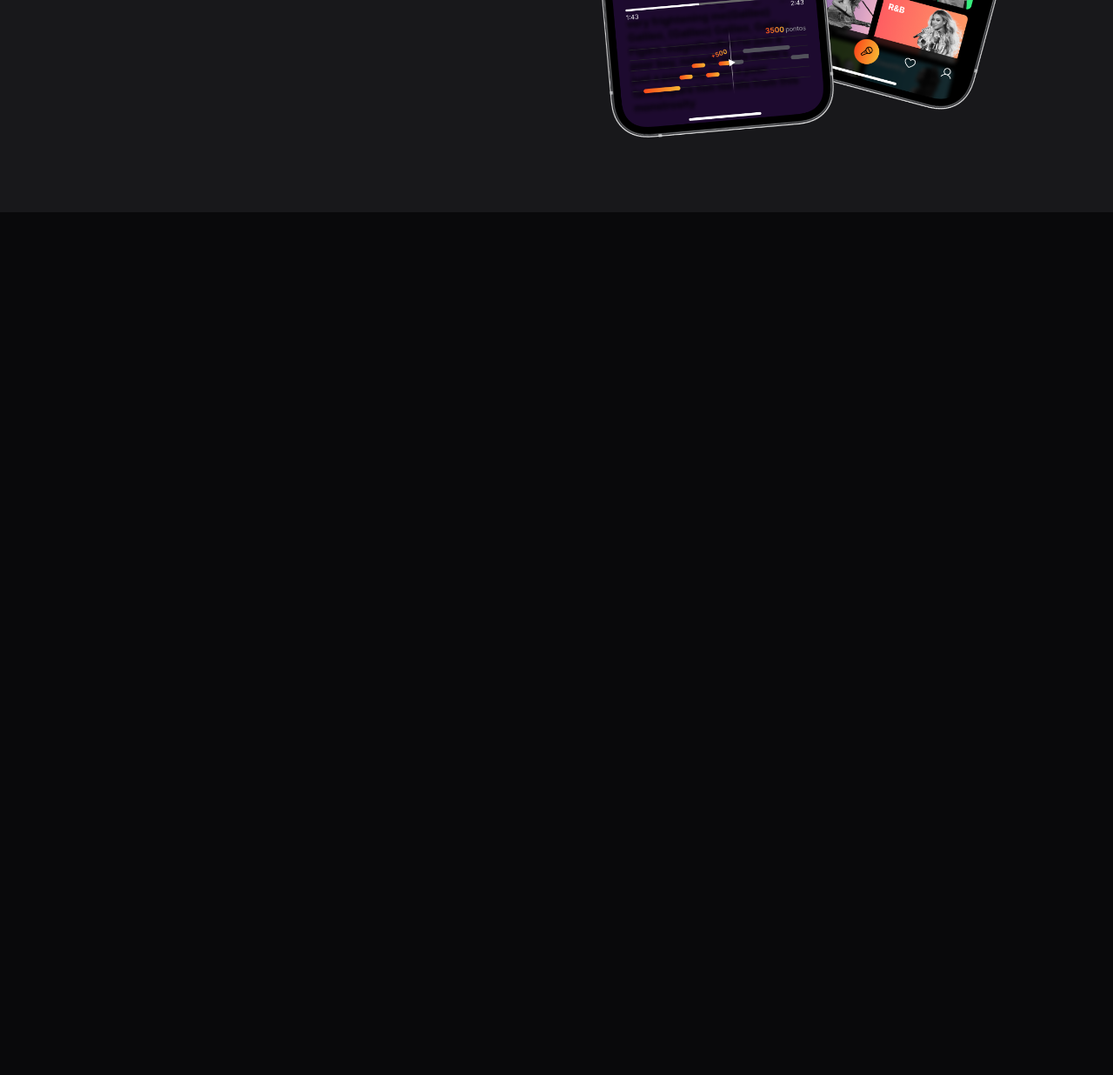
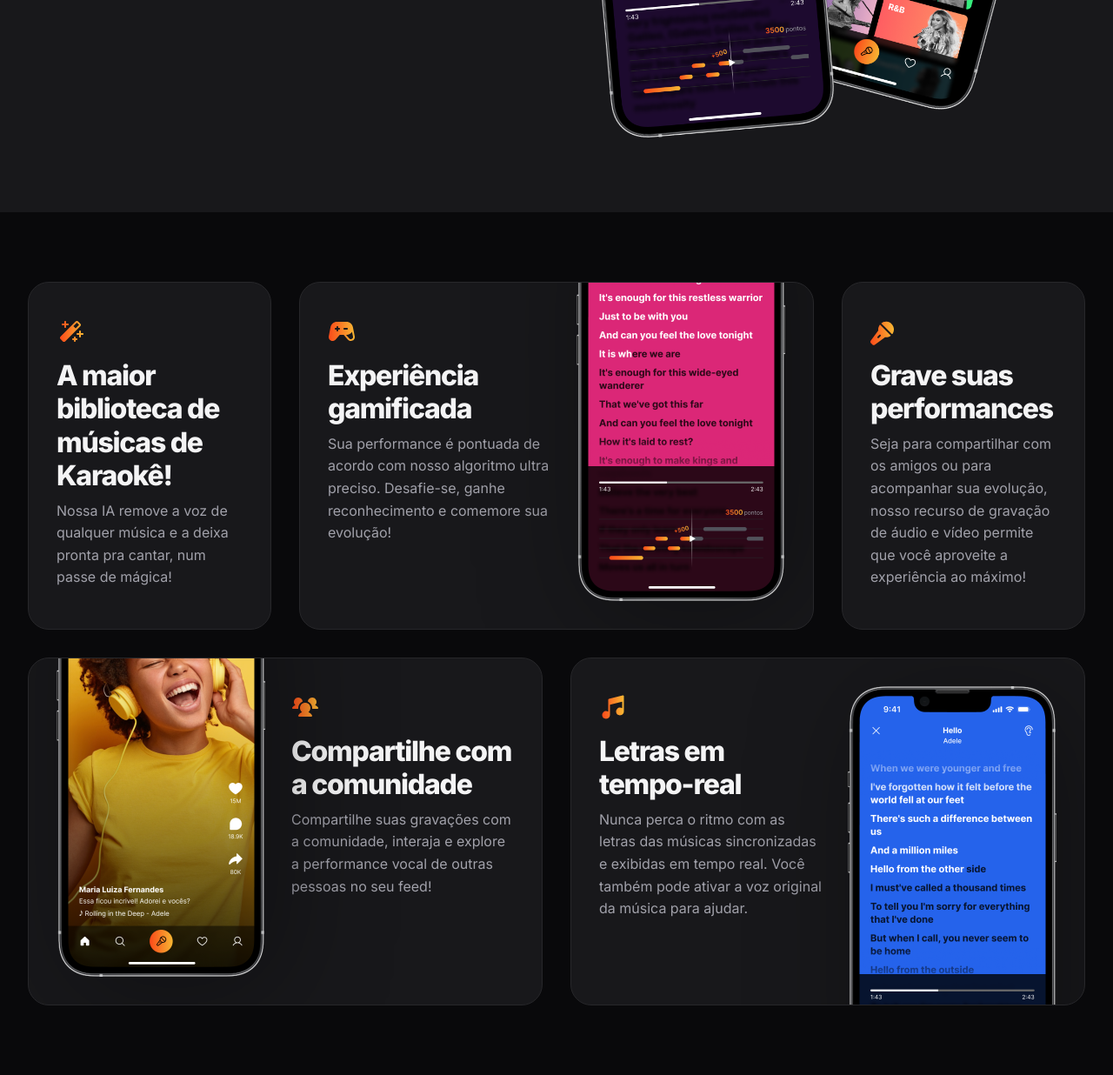
Before and after one commit to Fel1324/Zingen, a plain HTML site: page index.html in a window 1280 px wide. Shown: the part 1400-2636 px from the top of the page at 87% size. Before the commit the page ends 1644 px from the top, so only its background shows below. Drawn offline with Linux system fonts and the light colour scheme.

Commit message:
add features section

```diff
--- a/index.html
+++ b/index.html
@@ -62,5 +62,52 @@
         </div>
       </div>
     </section>
+
+    <section id="features">
+      <div class="container cards py-xl grid gap-1.5">
+        <div class="card py-lg px-lg">
+          <img src="./assets/icons/MagicWand.svg" alt="">
+          <h3>A maior biblioteca de músicas de Karaokê!</h3>
+          <p>Nossa IA remove a voz de qualquer música e a deixa pronta pra cantar, num passe de mágica!</p>
+        </div>
+
+        <div class="card py-lg px-lg">
+          <div>
+            <img src="./assets/icons/GameController.svg" alt="">
+            <h3>Experiência gamificada</h3>
+            <p>Sua performance é pontuada de acordo com nosso algoritmo ultra preciso. Desafie-se, ganhe reconhecimento e comemore sua evolução!</p>
+          </div>
+
+          <img class="desktop-only" src="./assets/Tela 2.png" alt="">
+        </div>
+
+        <div class="card py-lg px-lg">
+          <img src="./assets/icons/MicrophoneStage.svg" alt="">
+          <h3>Grave suas performances</h3>
+          <p>Seja para compartilhar com os amigos ou para acompanhar sua evolução, nosso recurso de gravação de áudio e vídeo permite que você aproveite a experiência ao máximo!</p>
+        </div>
+
+        <div class="card py-lg px-lg">
+          <div>
+            <img src="./assets/icons/UsersThree.svg" alt="">
+            <h3>Compartilhe com a comunidade</h3>
+            <p>Compartilhe suas gravações com a comunidade, interaja e explore a performance vocal de outras pessoas no seu feed!<p>
+          </div>
+
+          <img class="desktop-only" src="./assets/Tela 1.png" alt="">
+        </div>
+
+        <div class="card py-lg px-lg">
+          <div>
+            <img src="./assets/icons/MusicNotes.svg" alt="">
+            <h3>Letras em tempo-real</h3>
+            <p>Nunca perca o ritmo com as letras das músicas sincronizadas e exibidas em tempo real. Você também pode ativar a voz original da música para ajudar.<p>
+          </div>
+
+          <img class="desktop-only" src="./assets/Tela 3.png" alt="">
+        </div>
+      </div>
+    </div>
+    </section>
   </body>
 </html>
--- /dev/null
+++ b/styles/cards.css
@@ -0,0 +1,9 @@
+.card{
+  background-color: var(--surface-color);
+  border: .0625rem solid var(--stroke-color);
+  border-radius: 1.5rem;
+
+  h3{
+    margin-block: 1rem .5rem;
+  }
+}
--- /dev/null
+++ b/styles/features.css
@@ -0,0 +1,68 @@
+#features{
+  .cards{
+    grid-template-columns: 17.5rem 1fr 1fr 17.5rem;
+    grid-template-rows: 25rem 25rem;
+    gap: 2rem;
+  }
+
+  .card{
+    position: relative;
+    overflow: hidden;
+
+    img.desktop-only{
+      position: absolute;
+      max-width: 15rem;
+      filter: drop-shadow(1rem 1rem 4rem rgba(0 0 0 / .34));
+    }
+  }
+
+  .card:nth-child(1){
+    grid-column: 1/2;
+  }
+
+  .card:nth-child(2){
+    grid-column: 2/4;
+
+    & > div{
+      max-width: 16rem;
+    }
+
+    .desktop-only{
+      bottom: 2rem;
+      right: 2rem;
+    }
+  }
+
+  .card:nth-child(3){
+    grid-column: 4/5;
+  }
+
+  .card:nth-child(4){
+    grid-column: 1/3;
+    grid-row: 2/3;
+
+    & > div{
+      max-width: 16rem;
+      margin-left: auto;
+    }
+
+    .desktop-only{
+      bottom: 2rem;
+      left: 2rem;
+    }
+  }
+
+  .card:nth-child(5){
+    grid-column: 3/5;
+    grid-row: 2/3;
+
+    & > div{
+      max-width: 16rem;
+    }
+
+    .desktop-only{
+      top: 2rem;
+      right: 2rem;
+    }
+  }
+}
--- a/styles/index.css
+++ b/styles/index.css
@@ -6,3 +6,5 @@
 @import url("./hero.css");
 @import url("./sections.css");
 @import url("./about.css");
+@import url("./cards.css");
+@import url("./features.css") (width >= 80em);
```
